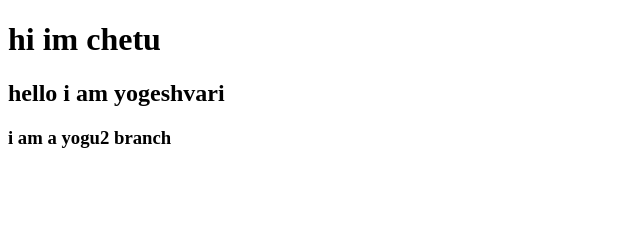
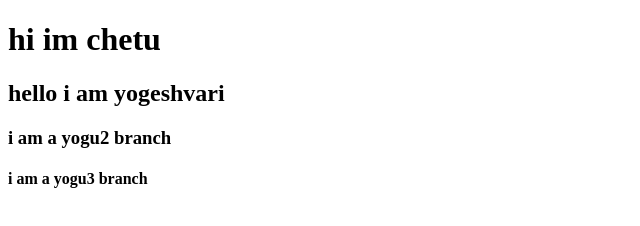
Before and after one commit to chetandsbhadane/learning-repo, a plain HTML site: page index.html in a window 1280 px wide. Shown: the whole page, without its empty margins (0-640 px from the left). Drawn offline with Linux system fonts and the light colour scheme.

Commit message:
this is 6th repository

```diff
--- a/index.html
+++ b/index.html
@@ -10,6 +10,7 @@
     <h1>hi im chetu</h1>
     <h2> hello i am yogeshvari</h2>
     <h3>  i am a yogu2 branch</h3>
+    <h4> i am  a yogu3 branch</h4>
 
 </body>
 </html>
```
